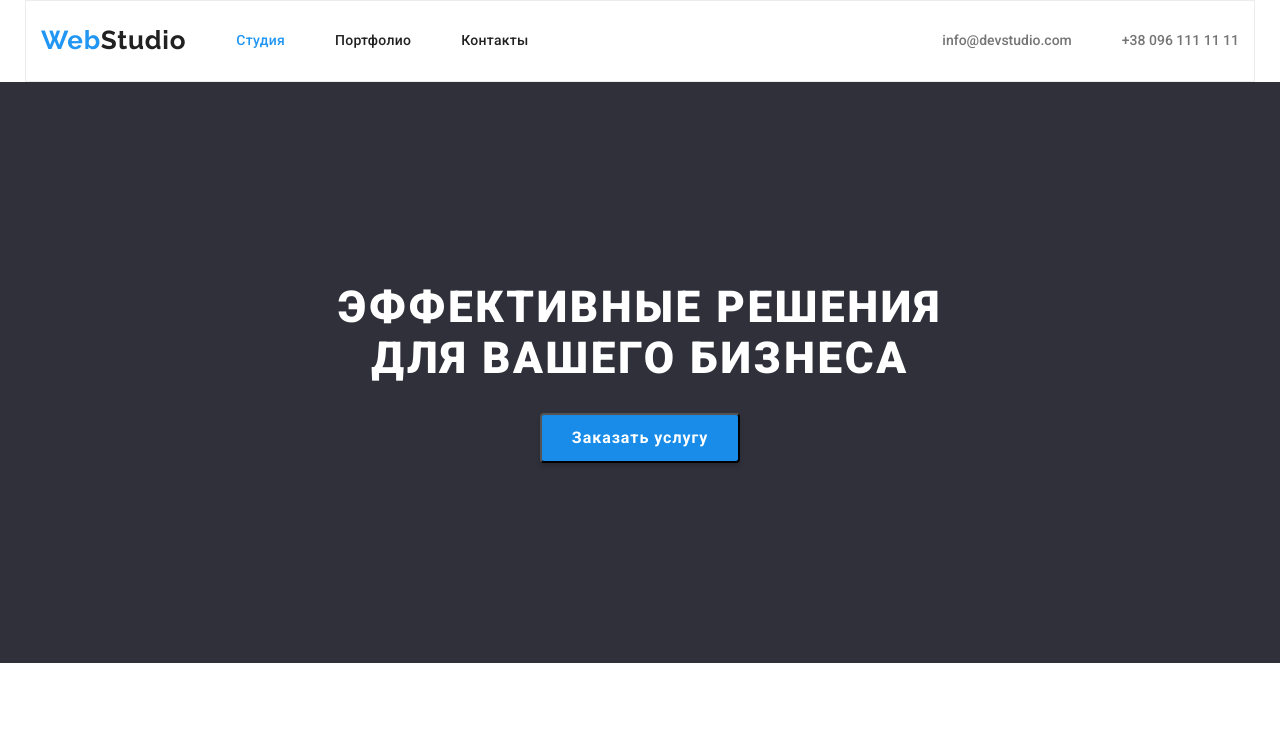
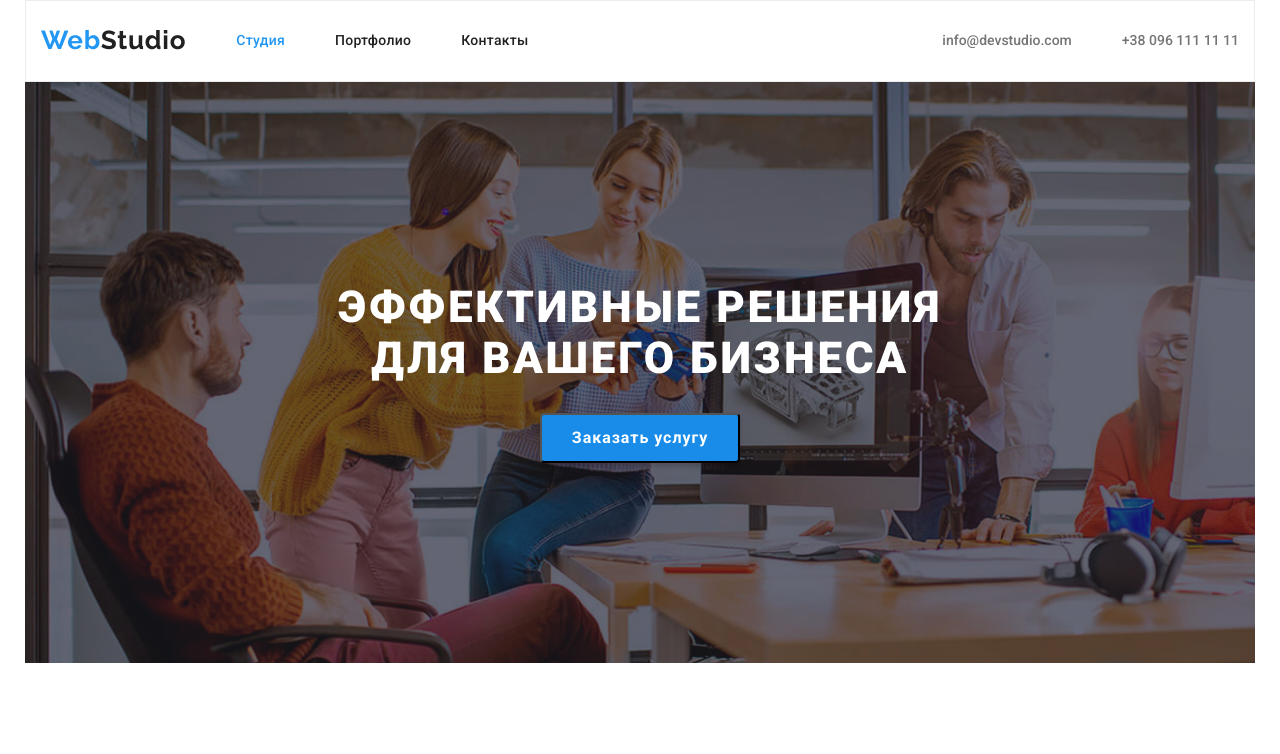
Before and after one commit to Artur-Ned/goit-markup-hw-04, a plain HTML site: page index.html in a window 1280 px wide. Shown: the top 754 px of the page. Drawn offline with nearby package versions, Linux system fonts and the light colour scheme.

Commit message:
фон героя установил

```diff
--- a/CSS/styles.css
+++ b/CSS/styles.css
@@ -162,12 +162,17 @@ body {
 
 /*----------Герой------------*/
 .herou {
+  background-image: linear-gradient(
+      rgba(47, 48, 58, 0.4),
+      rgba(47, 48, 58, 0.4)
+    ),
+    url("../images/hero/bg.jpg");
+  background-repeat: no-repeat;
+  background-size: cover;
   padding: 200px 0px;
   text-align: center;
-  background: #2f303a;
-  /* height: 600px; */
   margin-bottom: 94px;
-  overflow: hidden;
+  /* overflow: hidden; */
 }
 
 .titleh1 {
--- a/index.html
+++ b/index.html
@@ -47,7 +47,7 @@
 
     <main>
         <!--Герой-->
-        <section class="herou">
+        <section class="herou conteiner">
 
             <div class="conteiner">
             <h1 class="titleh1">Эффективные решения <br>
```
Also changed, not shown: images/hero/bg.jpg (added), images/sprite.svg (added).
